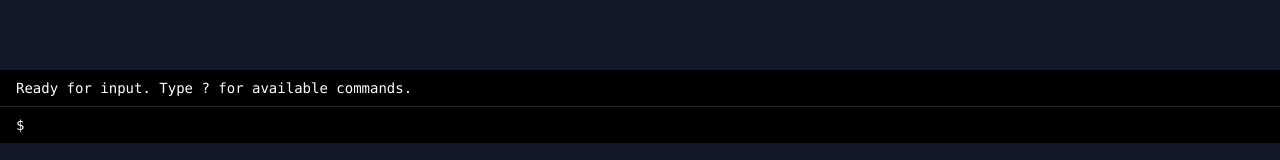
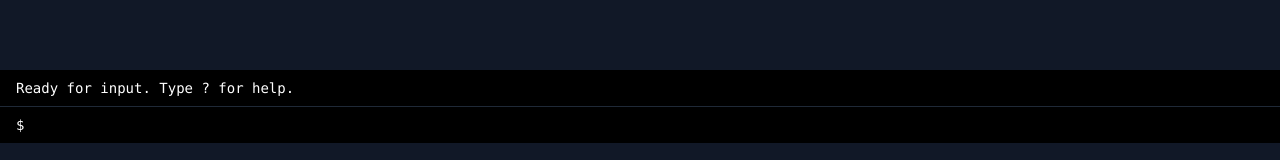
Before and after one commit to daniel-ljb/Coding-for-Blind-Learners, a React (Vite) app: page / in a window 1280 px wide. Shown: the part 312-472 px from the top of the page. Built offline with nearby package versions, Linux system fonts and the light colour scheme.

Commit message:
screenreader implemented

```diff
--- a/index.html
+++ b/index.html
@@ -7,7 +7,6 @@
     <title>&#65279;</title>
   </head>
   <body>
-    <div id="sr-announcer" aria-live="polite" aria-atomic="true" class="sr-only"></div>
     <div id="root"></div>
     <script type="module" src="/src/main.jsx"></script>
   </body>
--- a/src/components/OneLineTerminal.jsx
+++ b/src/components/OneLineTerminal.jsx
@@ -1,5 +1,7 @@
 import React, { useState, useRef, useEffect, useMemo } from 'react';
 import { useCode } from '../contexts/CodeContext';
+// 1. Ensure cleanSpeech is imported here
+import { cleanSpeech } from '../screenReader/screenReader';
 
 function OneLineTerminal({ mode }) {
     const [input, setInput] = useState('');
@@ -21,6 +23,7 @@ function OneLineTerminal({ mode }) {
         loadFile,
         saveFile,
         getCommandHelp,
+		playIndent,
     } = useCode();
 
     const workerRef = useRef(null);
@@ -44,7 +47,6 @@ function OneLineTerminal({ mode }) {
 
     const startWorker = () => {
         if (workerRef.current) return;
-
         const worker = new Worker(new URL('../codeExecution/python.worker.ts', import.meta.url));
         worker.onmessage = (e) => {
             const { type, data, result, error } = e.data;
@@ -52,7 +54,6 @@ function OneLineTerminal({ mode }) {
             if (type === 'terminated') setTerminalOutput(prev => [...prev, { type: 'info', message: result }]);
             if (type === 'error') setTerminalOutput(prev => [...prev, { type: 'error', message: error }]);
         };
-
         workerRef.current = worker;
     };
 
@@ -63,46 +64,22 @@ function OneLineTerminal({ mode }) {
 
     const parseCommand = (cmd) => {
         const trimmed = cmd.trim();
-
-		// Help commands
         if (trimmed === '?') {
             return {
                 type: 'help',
                 text: `Available commands:\nnext/down, prev/up, leave/left, in/right\nnew line before, new line after\njump func "name", jump com "name"\nread line, read block, read func\nrun, clear, ? "command"`
             };
         }
-
         if (trimmed.startsWith('? ')) {
             const cmdName = trimmed.substring(2).trim();
-			return {
-				type: 'help',
-				text: getCommandHelp(cmdName)
-			};
+            return { type: 'help', text: getCommandHelp(cmdName) };
         }
-
-		// Navigation with indentation
-		if (trimmed === 'next' || trimmed === 'down') {
-			return { type: 'action', action: moveToNextIndent };
-		}
-		if (trimmed === 'prev' || trimmed === 'up') {
-			return { type: 'action', action: moveToPrevIndent };
-		}
-		if (trimmed === 'leave' || trimmed === 'left') {
-			return { type: 'action', action: moveOutOneLevel };
-		}
-		if (trimmed === 'in' || trimmed === 'right') {
-			return { type: 'action', action: moveInOneLevel };
-		}
-
-		// Line creation
-		if (trimmed === 'new line after') {
-			return { type: 'action', action: createLineAfter };
-		}
-		if (trimmed === 'new line before') {
-			return { type: 'action', action: createLineBefore };
-		}
-
-		// Jump commands
+        if (trimmed === 'next' || trimmed === 'down') return { type: 'action', action: moveToNextIndent };
+        if (trimmed === 'prev' || trimmed === 'up') return { type: 'action', action: moveToPrevIndent };
+        if (trimmed === 'leave' || trimmed === 'left') return { type: 'action', action: moveOutOneLevel };
+        if (trimmed === 'in' || trimmed === 'right') return { type: 'action', action: moveInOneLevel };
+        if (trimmed === 'new line after') return { type: 'action', action: createLineAfter };
+        if (trimmed === 'new line before') return { type: 'action', action: createLineBefore };
         if (trimmed.startsWith('jump func ')) {
             const funcName = trimmed.substring(9).replace(/"/g, '').trim();
             return { type: 'action', action: () => jumpToFunction(funcName) };
@@ -111,33 +88,19 @@ function OneLineTerminal({ mode }) {
             const comName = trimmed.substring(9).replace(/"/g, '').trim();
             return { type: 'action', action: () => jumpToComment(comName) };
         }
-
-		// Read commands
-		if (trimmed === 'read line') {
-			return { type: 'action', action: readLine };
-		}
-		if (trimmed === 'read block') {
-			return { type: 'action', action: readBlock };
-		}
-		if (trimmed === 'read func') {
-			return { type: 'action', action: readFunction };
-		}
-
-		// Special commands
-		if (trimmed === 'run') {
-			return { type: 'action', action: handleRun };
-		}
-		if (trimmed === 'clear') {
-			return { type: 'action', action: handleClear };
-		}
-		if (trimmed === 'load') {
-			return { type: 'action', action: () => fileInputRef.current?.click() };
-		}
+        if (trimmed === 'read line') return { type: 'action', action: readLine };
+        if (trimmed === 'read block') return { type: 'action', action: readBlock };
+        if (trimmed === 'read func') return { type: 'action', action: readFunction };
+        if (trimmed === 'run') return { type: 'action', action: handleRun };
+        if (trimmed === 'clear') return { type: 'action', action: handleClear };
+        if (trimmed === 'load') return { type: 'action', action: () => fileInputRef.current?.click() };
         if (trimmed === 'save' || trimmed.startsWith('save ')) {
             const filename = trimmed.substring(4).trim() || 'code.py';
             return { type: 'action', action: () => saveFile(filename) };
         }
-
+		if (trimmed === 'indent'){
+			return { type: 'action', action: playIndent};
+		}
         return { type: 'error', text: `Unknown command: ${trimmed}` };
     };
 
@@ -145,11 +108,8 @@ function OneLineTerminal({ mode }) {
         e.preventDefault();
         const value = input.trim();
         if (!value) return;
-
         setTerminalOutput(prev => [...prev, { type: 'input', message: value }]);
-
         const parsed = parseCommand(value);
-
         if (parsed.type === 'help') {
             setTerminalOutput(prev => [...prev, { type: 'info', message: parsed.text }]);
         } else if (parsed.type === 'error') {
@@ -157,14 +117,11 @@ function OneLineTerminal({ mode }) {
         } else if (parsed.type === 'action') {
             parsed.action();
         }
-
         setInput('');
     };
 
     const handleKeyDown = (e) => {
         if (mode !== 'terminal') return;
-
-		// Handle keyboard shortcuts
         if (e.shiftKey && e.key === 'ArrowUp') {
             e.preventDefault();
             createLineBefore();
@@ -199,21 +156,28 @@ function OneLineTerminal({ mode }) {
 
     const lastOutput = useMemo(() => {
         if (terminalOutput.length === 0) {
-			return { type: 'info', message: 'Ready for input. Type ? for available commands.' };
+            return { type: 'info', message: 'Ready for input. Type ? for help.' };
         }
         return terminalOutput[terminalOutput.length - 1];
     }, [terminalOutput]);
 
-
     return (
         <div className="h-auto w-full flex flex-col bg-black text-white font-mono">
+            <div className="px-4 py-2 text-sm border-b border-gray-800 whitespace-pre-wrap break-words relative">
                 <div
-				className="px-4 py-2 text-sm border-b border-gray-800 whitespace-pre-wrap break-words"
-				role="log"
+                    className="sr-only"
+                    role="status"
                     aria-live="assertive"
-				aria-label="Terminal output"
+                    aria-atomic="true"
                 >
-				{lastOutput.message}
+                    <span key={lastOutput.message}>
+                        {cleanSpeech(lastOutput.message)}
+                    </span>
+                </div>
+
+                <div aria-hidden="true">
+                    {lastOutput && lastOutput.message ? lastOutput.message : null}
+                </div>
             </div>
 
             <input
@@ -230,7 +194,7 @@ function OneLineTerminal({ mode }) {
             />
 
             <form className="px-4 py-2" onSubmit={handleSubmit}>
-				<label className="absolute w-px h-px p-0 m-[-1px] overflow-hidden clip-rect(0, 0, 0, 0) whitespace-nowrap border-0" htmlFor="one-line-terminal-input">
+                <label className="sr-only" htmlFor="one-line-terminal-input">
                     Terminal input
                 </label>
                 <div className="flex items-center gap-2 text-sm">
@@ -240,12 +204,15 @@ function OneLineTerminal({ mode }) {
                         disabled={mode !== 'terminal'}
                         id="one-line-terminal-input"
                         type="text"
+                        role="combobox"
+                        aria-autocomplete="none"
+                        aria-expanded="false"
+                        aria-label="Command"
                         className="w-full bg-transparent outline-none disabled:opacity-50"
-						value={input}
+                        value={input || " "}
                         onChange={(e) => setInput(e.target.value)}
                         onKeyDown={handleKeyDown}
                         placeholder=""
-						aria-label="Terminal input"
                     />
                 </div>
             </form>
--- a/src/contexts/CodeContext.jsx
+++ b/src/contexts/CodeContext.jsx
@@ -1,5 +1,6 @@
-import React, { createContext, useContext, useMemo, useState } from 'react';
+import React, { createContext, useContext, useMemo, useState, useEffect } from 'react';
 import { createTree } from '../utils/pythonParser';
+import { speak, cleanSpeech, playTone } from '../screenReader/screenReader';
 
 const CodeContext = createContext(null);
 
@@ -8,6 +9,8 @@ const getIndentLevel = (line) => {
   const match = line.match(/^(\s*)/);
   return match ? match[1].length : 0;
 };
+
+
 
 // Helper: Find next line with same indentation in same block
 const findNextLineWithIndent = (lines, startIdx, targetIndent) => {
@@ -226,16 +229,15 @@ export function CodeProvider({ children }) {
 
   const readLine = () => {
     const lines = code.split('\n');
+    speak(`Line ${activeLine + 1}: ${lines[activeLine]}`, "assertive");
     setStatusMessage(`Line ${activeLine + 1}: ${lines[activeLine]}`);
-    // TODO: Implement actual text-to-speech or screen reader announcement
   };
 
   const readBlock = () => {
     const lines = code.split('\n');
     const { start, end } = getBlock(lines, activeLine);
-    const blockText = lines.slice(start, end + 1).join('\n');
-    setStatusMessage(`Reading block (lines ${start + 1}-${end + 1})`);
-    // TODO: Implement actual text-to-speech or screen reader announcement
+    const blockText = lines.slice(start, end + 1).join('.');
+    setStatusMessage(cleanSpeech(`Reading block (lines ${start + 1}-${end + 1})`));
   };
 
   const readFunction = () => {
@@ -263,9 +265,9 @@ export function CodeProvider({ children }) {
       funcEnd = i;
     }
 
-    const funcText = lines.slice(funcStart, funcEnd + 1).join('\n');
-    setStatusMessage(`Reading function (lines ${funcStart + 1}-${funcEnd + 1})`);
-    // TODO: Implement actual text-to-speech or screen reader announcement
+    const funcText = lines.slice(funcStart, funcEnd + 1).join('.');
+    setStatusMessage(cleanSpeech(`Reading function (lines ${funcStart + 1}-${funcEnd + 1})`));
+
   };
 
   const loadFile = (file) => {
@@ -299,6 +301,20 @@ export function CodeProvider({ children }) {
     }
   };
 
+  //Plays sound to indicate indent
+  const playIndent = () => {
+    const lines = code.split('\n');
+    const currentLine = lines[activeLine] || "";
+
+    const indent = getIndentLevel(currentLine);
+
+    const freq = 220 + (indent * 60);
+
+    setStatusMessage(`Indent Level: ${indent/4}`);
+
+    playTone(freq, 0.7);
+  }
+
   const getCommandHelp = (cmdName) => {
     const commands = {
       'next': 'next / down - Go to next line with same indentation',
@@ -317,6 +333,26 @@ export function CodeProvider({ children }) {
     };
     return commands[cmdName] || 'Command not found';
   };
+
+   /*
+  //Screen reader tied to statusmessage, not currently implemented
+  useEffect(() => {
+    const lines = code.split('\n');
+    const currentLineText = lines[activeLine];
+
+    if (currentLineText && currentLineText.trim() !== ""){
+      speak(currentLineText);
+    } else {
+      speak("Empty Line");
+    }
+  }, [activeLine])
+
+  useEffect(() => {
+    if (statusMessage) {
+        speak(statusMessage, "polite");
+    }
+}, [statusMessage]);
+*/
 
   const value = {
     code,
@@ -341,7 +377,10 @@ export function CodeProvider({ children }) {
     statusMessage,
     setStatusMessage,
     getCommandHelp,
+    playIndent,
   };
+
+
 
   return (
     <CodeContext.Provider value={value}>
--- a/src/screenReader/screenReader.js
+++ b/src/screenReader/screenReader.js
@@ -1,19 +1,61 @@
 let announcer = null;
-
-
-export function initSR(){
-    announcer = document.getElementByID("sr-announcer");
-
-
+//call speak(text) for screen reader to say text
+export function speak(text, priority = "polite"){
+    if (!announcer){
+        announcer = document.getElementById("sr-announcer");
+    }
+    if (!announcer) return;
+    announcer.setAttribute("aria-live", priority);
+    const cleanText = cleanSpeech(text);
+    announcer.textContent = "";
+    setTimeout(() => {
+        announcer.textContent = cleanText;
+    }, 50);
 }
 
-//function that can be called for screen reader to say anything desired
-export function speak(text){
-    if (!announcer) return;
-    announcer.textContent = "";
-    setTimeout(() => {
-        announcer.textContent = text;
-    }, 50);
+//function to remove brackets, extra info etc from spoken lines
+
+export function cleanSpeech(text) {
+    if (!text) return "";
+
+    let cleaned = text;
+
+    cleaned = cleaned
+        .replace(/\bdef\s+(\w+)\((.*?)\):/g, "function $1, parameters $2")
+        .replace(/\bfor\s+(.*?)\s+in\s+(.*?):/g, "For $1 in $2")
+        .replace(/\bwhile\s+(.*?):/g, "While $1")
+
+        .replace(/\bif\s+(.*?):/g, "If $1")
+        .replace(/\belif\s+(.*?):/g, "Else if $1")
+        .replace(/\belse:/g, "Else")
+        .replace(/\bdef\b/g, "Define")
+
+    cleaned = cleaned
+        .replace(/==/g, " equals ")
+        .replace(/!=/g, " does not equal ")
+        .replace(/<=/g, " is less than or equal to ")
+        .replace(/>=/g, " is greater than or equal to ")
+        .replace(/</g, " is less than ")
+        .replace(/>/g, " is greater than ")
+        .replace(/\band\b/g, " and ")
+        .replace(/\bor\b/g, " or ")
+        .replace(/\bnot\b/g, " not ")
+
+    cleaned = cleaned
+        .replace(/\+/g, " plus ")
+        .replace(/\-/g, " minus ")
+        .replace(/\*\*/g, " to the power of ")
+        .replace(/\*/g, " times ")
+        .replace(/\//g, " divided by ")
+
+    cleaned = cleaned
+        .replace(/_/g, " ")
+        .replace(/[{}()\[\]]/g, " ")
+        .replace(/:/g, ",")
+        .replace(/\s+/g, " ")
+        .trim();
+
+    return cleaned;
 }
 
 //speak the line given, may not be needed
@@ -35,6 +77,7 @@ export function speakError(type, details = ""){
             break;
         case "syntax":
             baseMessage = "Syntax Error. ";
+            break;
         case "runtime":
             baseMessage = "Runtime Error. ";
             break;
@@ -45,21 +88,29 @@ export function speakError(type, details = ""){
     speak(baseMessage + details);
 }
 
+
 //function to play a tone at a given frequency range of 220-440
-/*
-export function playTone(freq, duration = 0.2){
+let audioCtx = null;
+export function playTone(freq, duration = 0.5) {
 
-    const audio = new (window.AudioContext)();
-    const oscillator = audio.createOscillator();
-    const node = audio.createGain();
+    if (!audioCtx) {
+        audioCtx = new (window.AudioContext || window.webkitAudioContext)();
+    }
 
-    oscillator.connect(node);
-    node.connect(audio.destionation);
+    audioCtx.resume().then(() => {
+        const oscillator = audioCtx.createOscillator();
+        const gainNode = audioCtx.createGain();
 
-    oscillator.frequency.value = freq;
-    oscillator.type = "sine";
+        oscillator.connect(gainNode);
+        gainNode.connect(audioCtx.destination);
 
+        oscillator.type = "sine";
+        oscillator.frequency.setValueAtTime(freq, audioCtx.currentTime);
 
+        gainNode.gain.setValueAtTime(0.6, audioCtx.currentTime);
+        gainNode.gain.exponentialRampToValueAtTime(0.0001, audioCtx.currentTime + duration);
 
+        oscillator.start();
+        oscillator.stop(audioCtx.currentTime + duration);
+    });
 }
-*/
```
Also changed, not shown: src/App.jsx (indentation only). Lines whose indentation alone changed are shown as unchanged.
